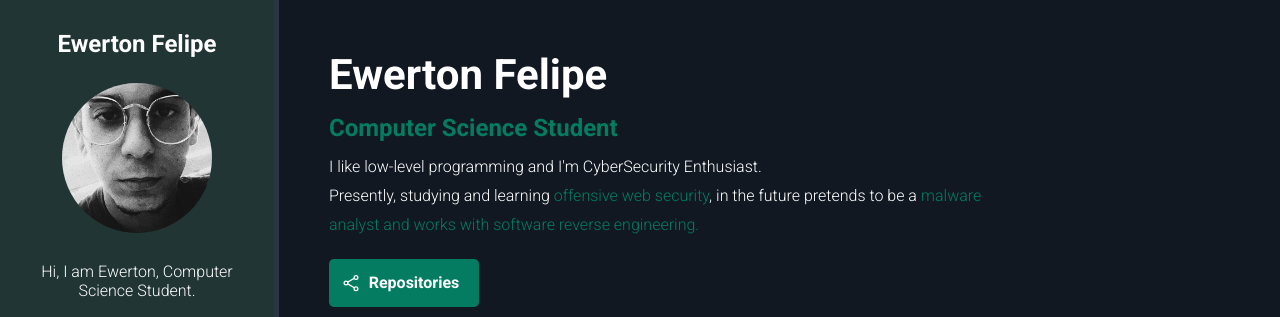
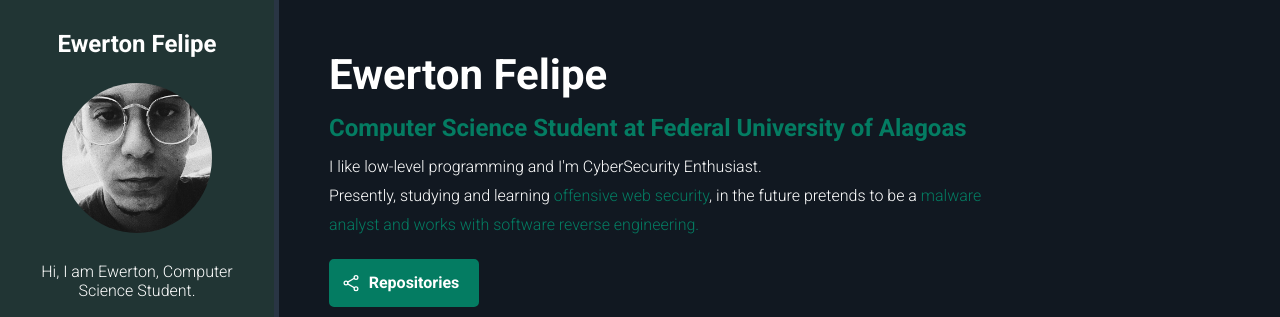
Before and after one commit to ewertonfelipee/ewertonfelipee.github.io, a plain HTML site: page index.html in a window 1280 px wide. Shown: the top 317 px of the page. Drawn offline with nearby package versions, Linux system fonts and the light colour scheme.

Commit message:
Update index.html

```diff
--- a/index.html
+++ b/index.html
@@ -38,7 +38,7 @@
         </aside>
         <section id="about-container">
             <h1 id="name">Ewerton Felipe</h1>
-            <p id="title"><span class="highlight">Computer Science Student</span></p>
+            <p id="title"><span class="highlight">Computer Science Student at Federal University of Alagoas</span></p>
             <p class="description"> I like low-level programming and I'm CyberSecurity Enthusiast.</p>
             <p class="description"> Presently, studying and learning <span class="highlight">offensive web security</span>, in the future pretends to be a <span class="highlight">malware</span></p>
             <p class="description"><span class="highlight">analyst and works with software reverse engineering.</span></p>
```
